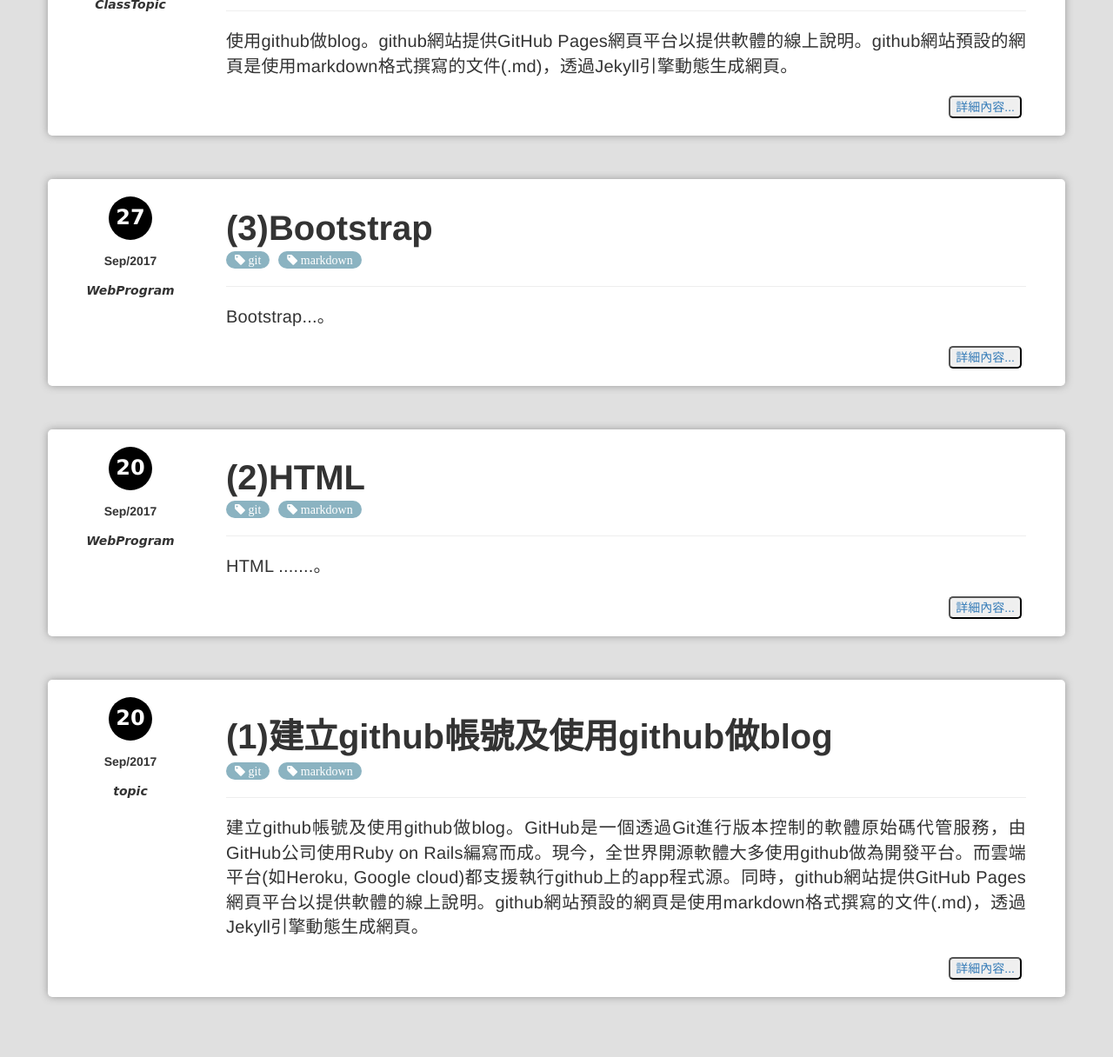
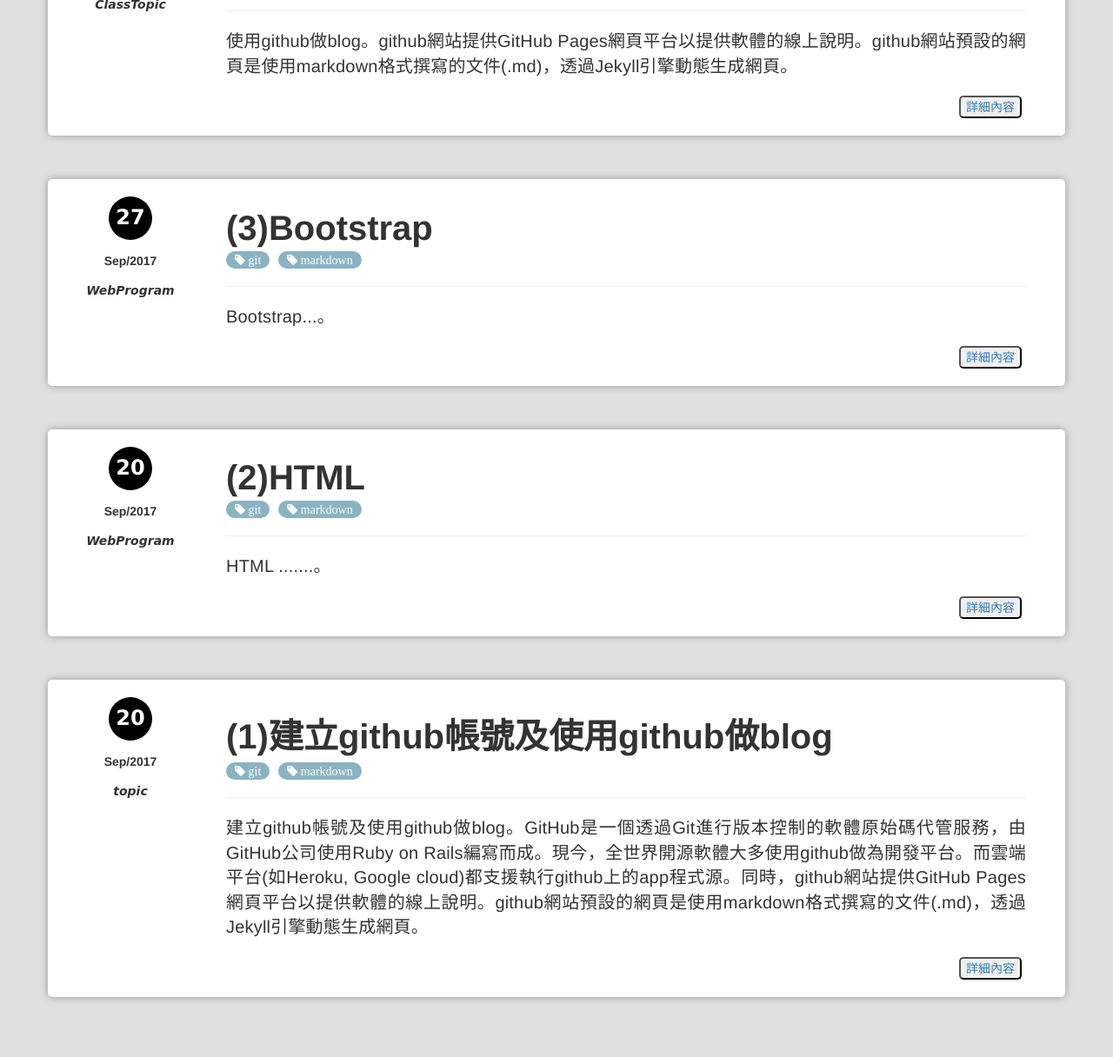
Before and after one commit to wily125/webcourse-1, a Jekyll site: the page built from index.html, in a window 1280 px wide. Shown: the part 353-1569 px from the top of the page at 87% size. Built offline with Jekyll 4.4.1, drawn with Linux system fonts in a browser that asks for light colours; Markdown is read by kramdown in place of the engine named in the settings; the list of posts is cut into pages by our own code.

Commit message:
update jekyll0731\

```diff
--- a/_includes/post_list_item.html
+++ b/_includes/post_list_item.html
@@ -19,5 +19,5 @@
         </p>
     </div>
 
-    <button class="continue"><a href="{{ post.url | prepend: site.url }}">詳細內容...</a></button>
+    <button class="continue"><a href="{{ post.url | prepend: site.url }}">詳細內容</a></button>
 </article>
```
